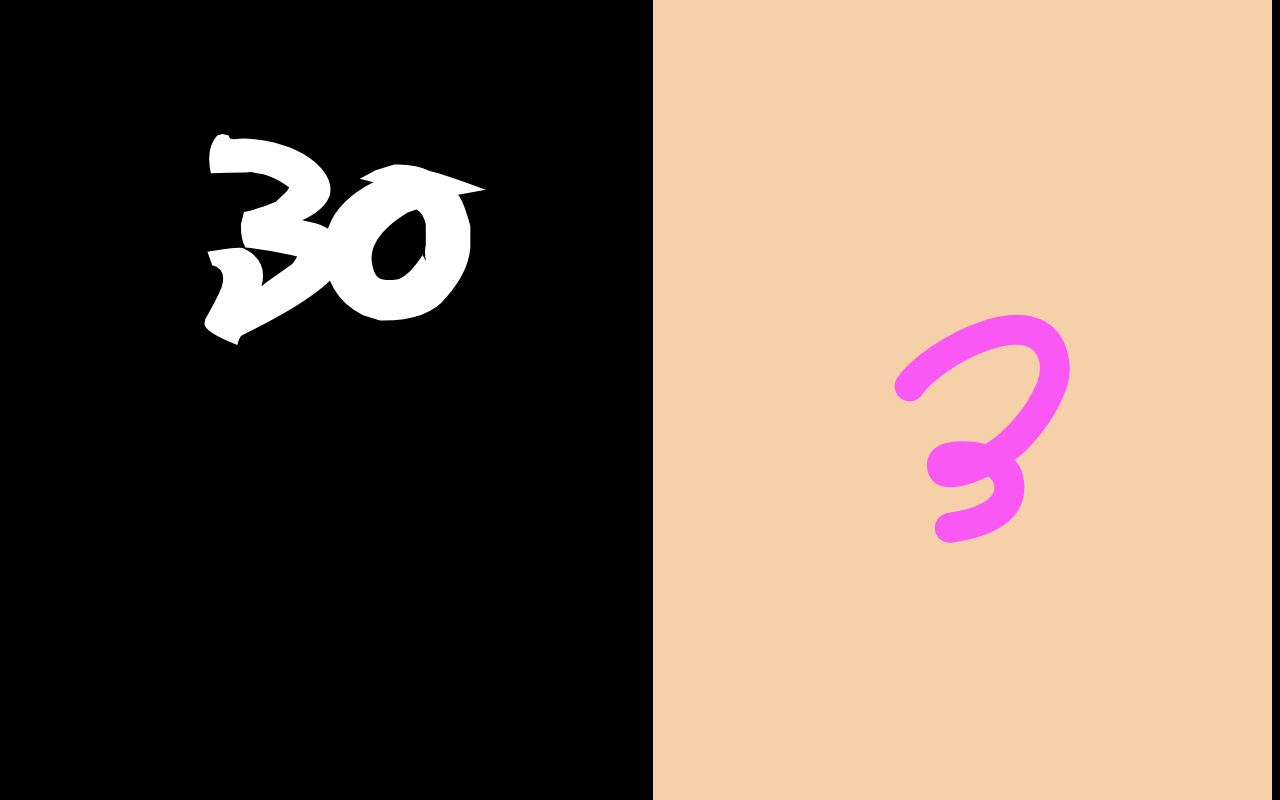
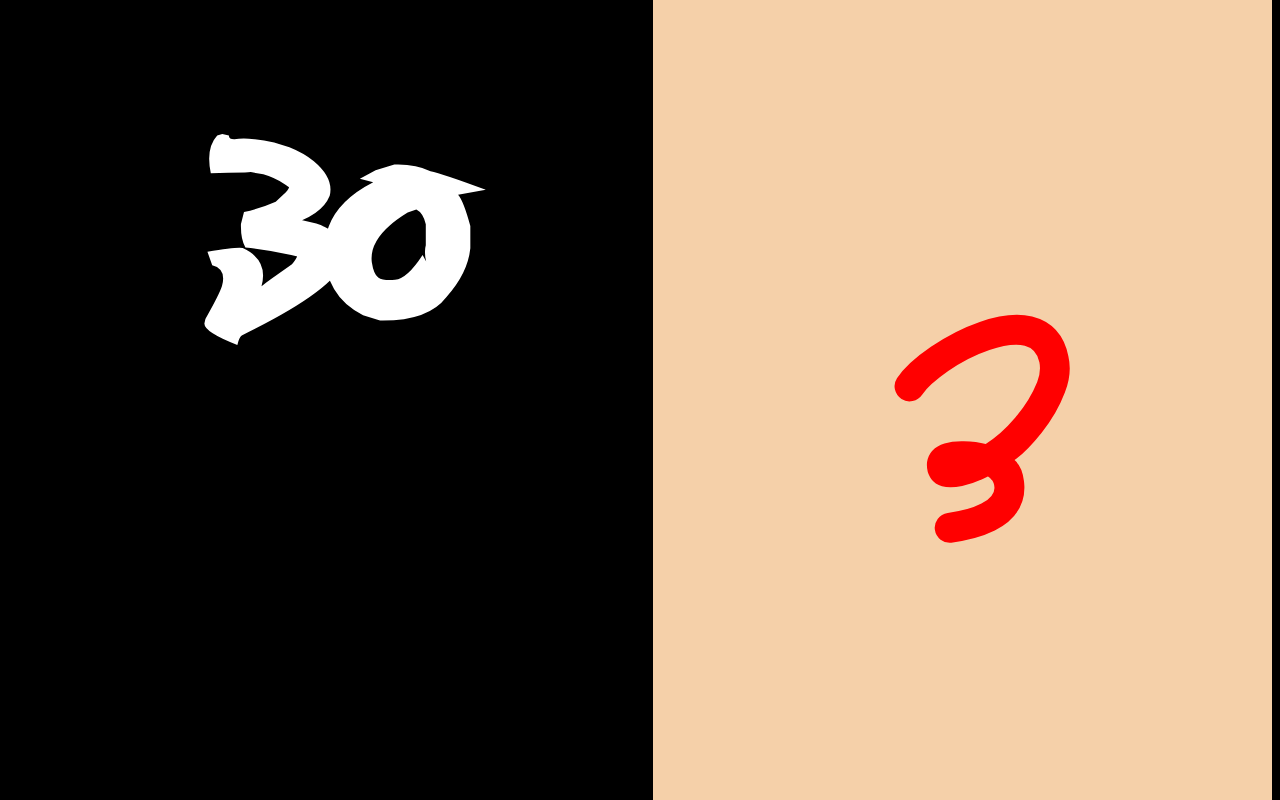
Before and after one commit to ryantuck/techops-counts, a plain HTML site: page index.html in a window 1280 px wide. Shown: the part 1045-1845 px from the top of the page. Drawn offline with Linux system fonts and the light colour scheme.

Commit message:
change cookie number color

```diff
--- a/index.html
+++ b/index.html
@@ -34,7 +34,7 @@
     </div>
     <div class="half right cookies">
         <h2>days since kirstin made cookies</h2>
-        <h1>3</h1>
+        <h1 style="color:red">3</h1>
     </div>
 </body>
 
```
